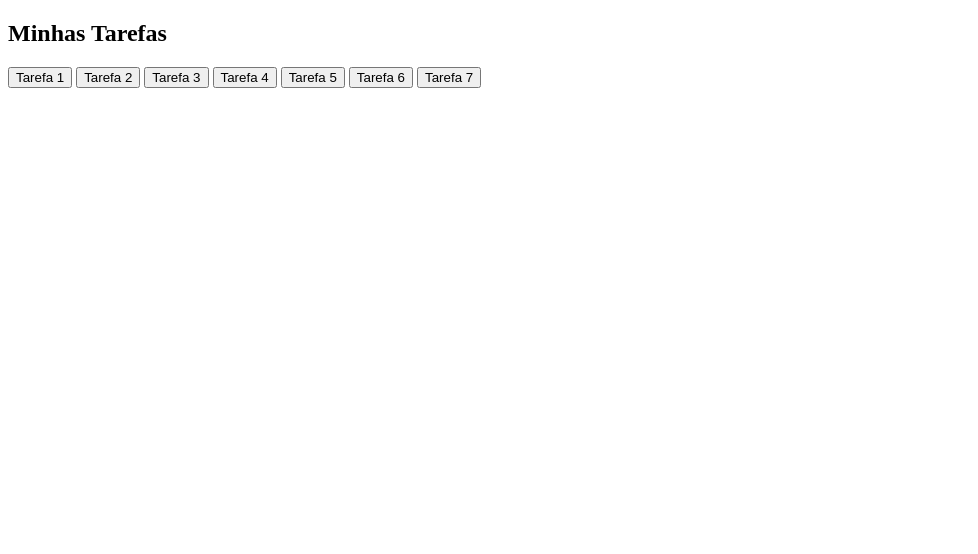
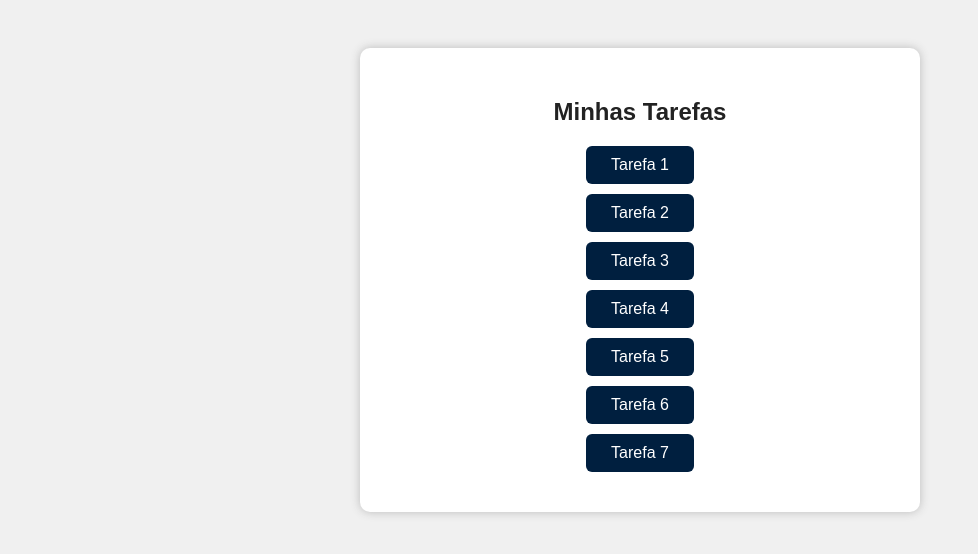
Before and after one commit to suzana30/TLP_PROVAS, a plain HTML site: page index.html in a window 1280 px wide. Shown: the whole page, without its empty margins (0-978 px from the left). Drawn offline with Linux system fonts and the light colour scheme; files that its build step writes are made by us from their sources.

Commit message:
index.html
Su

```diff
--- a/index.html
+++ b/index.html
@@ -3,7 +3,7 @@
 <head>
   <meta charset="UTF-8">
   <title>Tarefas</title>
-  <link rel="stylesheet" href="css//estilo.css">
+  <link rel="stylesheet" href="css./estilo.css">
 </head>
 <body>
   <div class="container">
```
